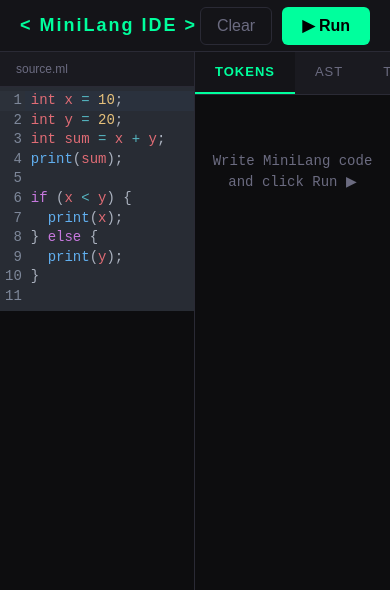
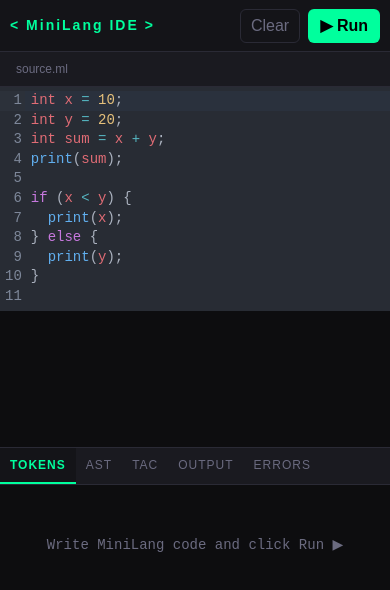
Before and after one commit to areeeeejsajjad78-blip/Minilang-Compiler-Frontend, a React (Vite) app in the folder frontend/: page / in a window 390 px wide. Shown: the top 590 px of the page. Built offline with nearby package versions, Linux system fonts and the light colour scheme.

Commit message:
Update App.jsx

```diff
--- a/frontend/src/App.jsx
+++ b/frontend/src/App.jsx
@@ -1,9 +1,9 @@
-import { useState } from 'react'
+import { useState, useEffect } from 'react'
 import Editor from './components/Editor'
 import OutputPanel from './components/OutputPanel'
 import ErrorConsole from './components/ErrorConsole'
 
-const API_URL = import.meta.env.VITE_API_URL || 'minilang-compiler-backend-production.up.railway.app'
+const API_URL = import.meta.env.VITE_API_URL || 'https://minilang-compiler-backend-production.up.railway.app'
 
 const SAMPLE_CODE = `int x = 10;
 int y = 20;
@@ -18,25 +18,34 @@ if (x < y) {
 `
 
 export default function App() {
-  const [code,    setCode]    = useState(SAMPLE_CODE)
-  const [result,  setResult]  = useState(null)
+  const [code, setCode] = useState(SAMPLE_CODE)
+  const [result, setResult] = useState(null)
   const [loading, setLoading] = useState(false)
-  const [activeTab, setTab]   = useState('tokens')
+  const [activeTab, setTab] = useState('tokens')
+
+  // ✅ Responsive state
+  const [isMobile, setIsMobile] = useState(window.innerWidth < 768)
+
+  useEffect(() => {
+    const handleResize = () => setIsMobile(window.innerWidth < 768)
+    window.addEventListener('resize', handleResize)
+    return () => window.removeEventListener('resize', handleResize)
+  }, [])
 
   async function handleRun() {
     setLoading(true)
     try {
       const res = await fetch(`${API_URL}/compile`, {
-        method:  'POST',
+        method: 'POST',
         headers: { 'Content-Type': 'application/json' },
-        body:    JSON.stringify({ code }),
+        body: JSON.stringify({ code }),
       })
       const data = await res.json()
       setResult(data)
       if (data.errors?.length) setTab('errors')
       else setTab('tokens')
     } catch (err) {
-      setResult({ errors: ['Cannot connect to compiler API. Is the backend running?'] })
+      setResult({ errors: ['Cannot connect to compiler API.'] })
     } finally {
       setLoading(false)
     }
@@ -45,89 +54,153 @@ export default function App() {
   const TABS = ['tokens', 'ast', 'tac', 'output', 'errors']
   const TAB_COLORS = {
     tokens: 'var(--accent-green)',
-    ast:    'var(--accent-blue)',
-    tac:    'var(--accent-orange)',
+    ast: 'var(--accent-blue)',
+    tac: 'var(--accent-orange)',
     output: 'var(--accent-purple)',
     errors: '#ff4d4d',
   }
 
   return (
-    <div style={{ display:'flex', flexDirection:'column', height:'100vh' }}>
+    <div style={{ display: 'flex', flexDirection: 'column', height: '100vh' }}>
 
       {/* ── Top Bar ── */}
       <div style={{
-        display:'flex', alignItems:'center', justifyContent:'space-between',
-        padding:'0 20px', height:'52px',
-        background:'var(--bg-panel)', borderBottom:'1px solid var(--border)',
+        display: 'flex',
+        alignItems: 'center',
+        justifyContent: 'space-between',
+        padding: isMobile ? '0 10px' : '0 20px',
+        height: '52px',
+        background: 'var(--bg-panel)',
+        borderBottom: '1px solid var(--border)',
       }}>
-        <span style={{ fontFamily:'var(--font-ui)', fontWeight:700, fontSize:18,
-          color:'var(--accent-green)', letterSpacing:2 }}>
+        <span style={{
+          fontFamily: 'var(--font-ui)',
+          fontWeight: 700,
+          fontSize: isMobile ? 14 : 18,
+          color: 'var(--accent-green)',
+          letterSpacing: 2
+        }}>
           {'<'} MiniLang IDE {'>'}
         </span>
-        <div style={{ display:'flex', gap:10 }}>
-          <button onClick={() => setCode('')}
-            style={{ background:'transparent', border:'1px solid var(--border)',
-              color:'var(--text-muted)', padding:'6px 16px', borderRadius:6,
-              cursor:'pointer', fontFamily:'var(--font-ui)' }}>
+
+        <div style={{ display: 'flex', gap: 8 }}>
+          <button
+            onClick={() => setCode('')}
+            style={{
+              background: 'transparent',
+              border: '1px solid var(--border)',
+              color: 'var(--text-muted)',
+              padding: isMobile ? '4px 10px' : '6px 16px',
+              borderRadius: 6,
+              cursor: 'pointer',
+              fontFamily: 'var(--font-ui)'
+            }}>
             Clear
           </button>
-          <button onClick={handleRun} disabled={loading}
-            style={{ background:'var(--accent-green)', border:'none',
-              color:'#000', padding:'6px 20px', borderRadius:6,
-              cursor:'pointer', fontWeight:700, fontFamily:'var(--font-ui)',
-              opacity: loading ? 0.6 : 1 }}>
-            {loading ? 'Compiling...' : '▶  Run'}
+
+          <button
+            onClick={handleRun}
+            disabled={loading}
+            style={{
+              background: 'var(--accent-green)',
+              border: 'none',
+              color: '#000',
+              padding: isMobile ? '4px 12px' : '6px 20px',
+              borderRadius: 6,
+              cursor: 'pointer',
+              fontWeight: 700,
+              fontFamily: 'var(--font-ui)',
+              opacity: loading ? 0.6 : 1
+            }}>
+            {loading ? '...' : '▶ Run'}
           </button>
         </div>
       </div>
 
       {/* ── Main Layout ── */}
-      <div style={{ display:'flex', flex:1, overflow:'hidden' }}>
+      <div style={{
+        display: 'flex',
+        flex: 1,
+        flexDirection: isMobile ? 'column' : 'row',
+        overflow: 'hidden'
+      }}>
 
-        {/* Left: Code Editor */}
-        <div style={{ flex:'0 0 50%', borderRight:'1px solid var(--border)',
-          display:'flex', flexDirection:'column' }}>
-          <div style={{ padding:'8px 16px', background:'var(--bg-card)',
-            fontSize:12, color:'var(--text-muted)', borderBottom:'1px solid var(--border)' }}>
+        {/* Left: Editor */}
+        <div style={{
+          flex: isMobile ? '0 0 50%' : '0 0 50%',
+          borderRight: isMobile ? 'none' : '1px solid var(--border)',
+          borderBottom: isMobile ? '1px solid var(--border)' : 'none',
+          display: 'flex',
+          flexDirection: 'column'
+        }}>
+          <div style={{
+            padding: '8px 16px',
+            background: 'var(--bg-card)',
+            fontSize: 12,
+            color: 'var(--text-muted)',
+            borderBottom: '1px solid var(--border)'
+          }}>
             source.ml
           </div>
-          <div style={{ flex:1, overflow:'auto' }}>
+
+          <div style={{ flex: 1, overflow: 'auto' }}>
             <Editor code={code} onChange={setCode} />
           </div>
         </div>
 
         {/* Right: Output */}
-        <div style={{ flex:1, display:'flex', flexDirection:'column', overflow:'hidden' }}>
+        <div style={{
+          flex: 1,
+          display: 'flex',
+          flexDirection: 'column',
+          overflow: 'hidden'
+        }}>
 
           {/* Tabs */}
-          <div style={{ display:'flex', background:'var(--bg-card)',
-            borderBottom:'1px solid var(--border)' }}>
+          <div style={{
+            display: 'flex',
+            flexWrap: isMobile ? 'wrap' : 'nowrap',
+            background: 'var(--bg-card)',
+            borderBottom: '1px solid var(--border)'
+          }}>
             {TABS.map(tab => (
-              <button key={tab} onClick={() => setTab(tab)}
+              <button
+                key={tab}
+                onClick={() => setTab(tab)}
                 style={{
-                  padding:'10px 20px', border:'none', cursor:'pointer',
-                  background: activeTab===tab ? 'var(--bg-panel)' : 'transparent',
-                  color: activeTab===tab ? TAB_COLORS[tab] : 'var(--text-muted)',
-                  fontFamily:'var(--font-ui)', fontWeight: activeTab===tab ? 700 : 400,
-                  fontSize:13, textTransform:'uppercase', letterSpacing:1,
-                  borderBottom: activeTab===tab ? `2px solid ${TAB_COLORS[tab]}` : '2px solid transparent',
+                  padding: isMobile ? '8px 10px' : '10px 20px',
+                  border: 'none',
+                  cursor: 'pointer',
+                  background: activeTab === tab ? 'var(--bg-panel)' : 'transparent',
+                  color: activeTab === tab ? TAB_COLORS[tab] : 'var(--text-muted)',
+                  fontFamily: 'var(--font-ui)',
+                  fontWeight: activeTab === tab ? 700 : 400,
+                  fontSize: 12,
+                  textTransform: 'uppercase',
+                  letterSpacing: 1,
+                  borderBottom: activeTab === tab
+                    ? `2px solid ${TAB_COLORS[tab]}`
+                    : '2px solid transparent'
                 }}>
                 {tab}
-                {tab==='errors' && result?.errors?.length > 0 &&
-                  <span style={{ marginLeft:6, background:'#ff4d4d', color:'#fff',
-                    borderRadius:10, padding:'1px 7px', fontSize:11 }}>
-                    {result.errors.length}
-                  </span>
-                }
               </button>
             ))}
           </div>
 
           {/* Output Panel */}
-          <div style={{ flex:1, overflow:'auto', padding:16 }}>
+          <div style={{
+            flex: 1,
+            overflow: 'auto',
+            padding: isMobile ? 10 : 16
+          }}>
             {!result ? (
-              <div style={{ color:'var(--text-muted)', marginTop:40, textAlign:'center',
-                fontFamily:'var(--font-mono)', fontSize:14 }}>
+              <div style={{
+                color: 'var(--text-muted)',
+                marginTop: 40,
+                textAlign: 'center',
+                fontFamily: 'var(--font-mono)',
+                fontSize: 14
+              }}>
                 Write MiniLang code and click Run ▶
               </div>
             ) : (
@@ -137,9 +210,8 @@ export default function App() {
         </div>
       </div>
 
-      {/* Bottom Error Console */}
+      {/* Error Console */}
       {result?.errors?.length > 0 && <ErrorConsole errors={result.errors} />}
-
     </div>
   )
 }
```
